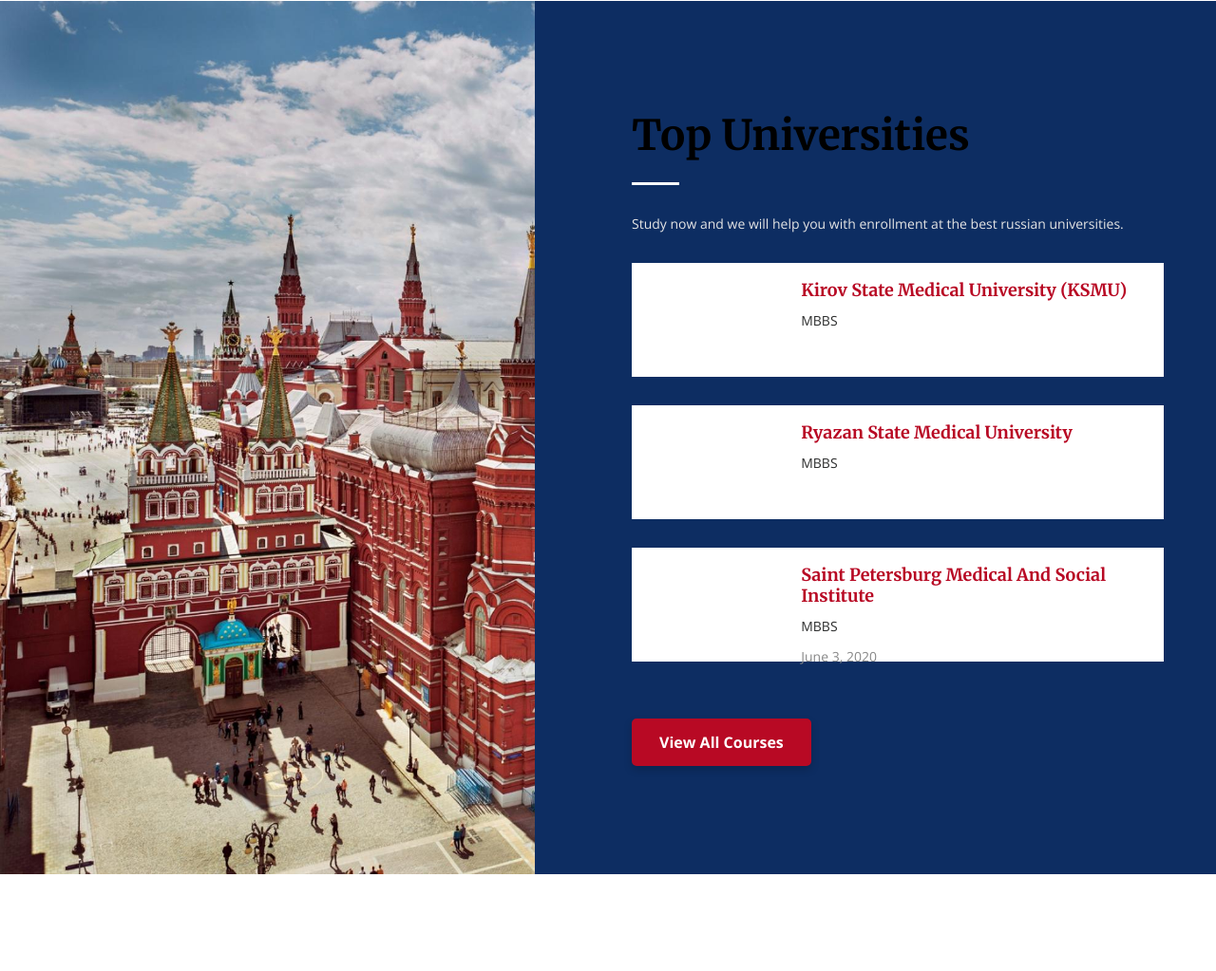
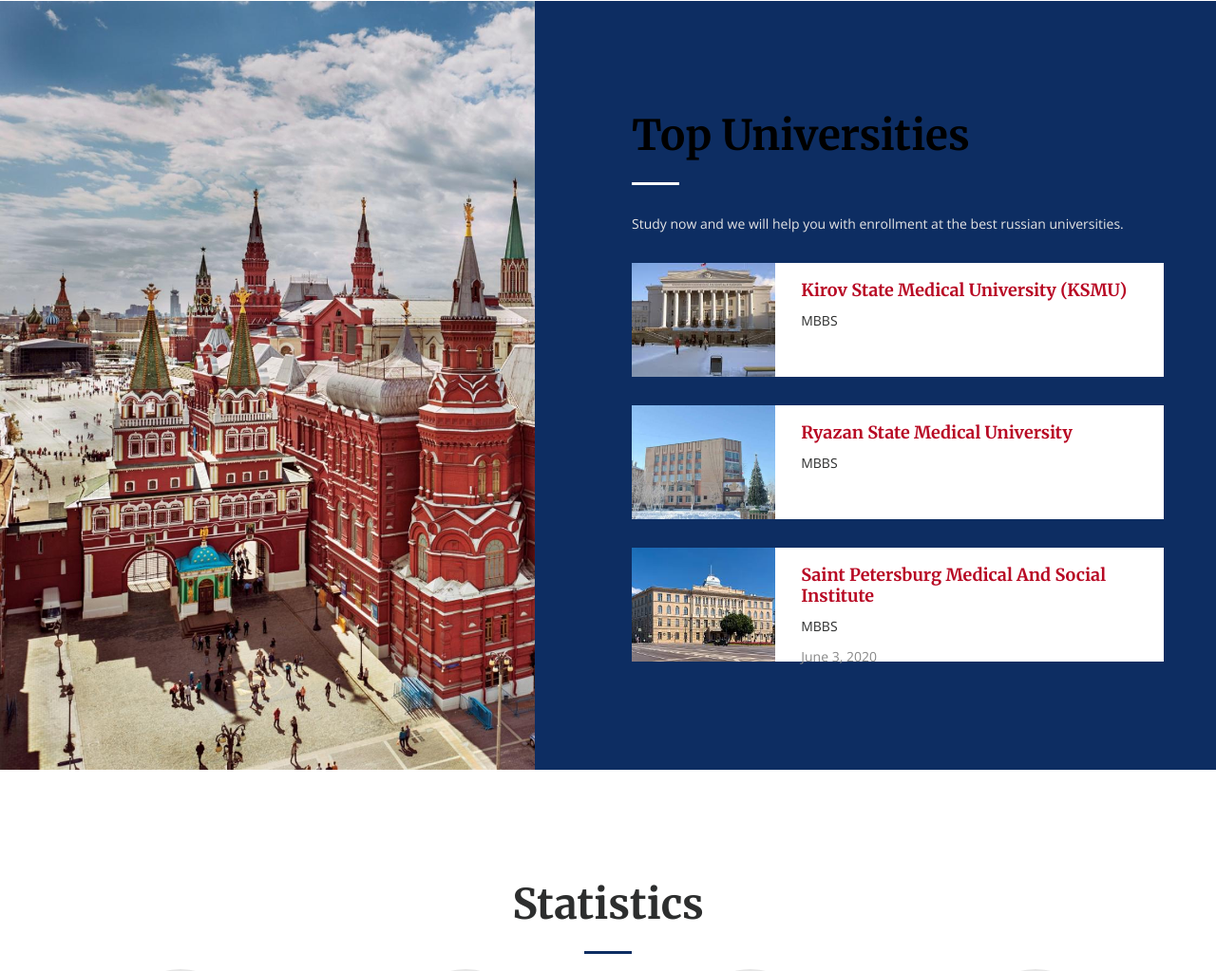
Before and after one commit to Digisailors/Neeconsultancy, a plain HTML site: page public/index.html in a window 1280 px wide. Shown: the part 1511-2534 px from the top of the page at 95% size. Drawn offline with nearby package versions, Linux system fonts and the light colour scheme.

Commit message:
home page

```diff
--- a/public/index.html
+++ b/public/index.html
@@ -196,7 +196,7 @@
                                 <hr class="divider hr-sm-left-0 bg-white">
                                 <div class="offset-top-30 offset-md-top-30 text-light">Study now and we will help you with enrollment at the best russian universities.</div>
                                 <div class="text-left post-vacation-wrap offset-top-30">
-                                    <article class="post-vacation"><a class="post-vacation-img-wrap bg-cover bg-image" href="course-details.html" style="background-image: url(images/course-01-150x120.jpg)"></a>
+                                    <article class="post-vacation"><a class="post-vacation-img-wrap bg-cover bg-image" href="course-details.html" style="background-image: url(images/kazansm.jpg)"></a>
                                         <div class="post-vacation-body">
                                             <div>
                                                 <h6 class="post-vacation-title"><a href="course-details.html">Kirov State Medical University (KSMU)</a></h6>
@@ -207,7 +207,7 @@
 
                                         </div>
                                     </article>
-                                    <article class="post-vacation"><a class="post-vacation-img-wrap bg-cover bg-image" href="course-details.html" style="background-image: url(images/course-02-150x120.jpg)"></a>
+                                    <article class="post-vacation"><a class="post-vacation-img-wrap bg-cover bg-image" href="course-details.html" style="background-image: url(images/Ryazan.jpg)"></a>
                                         <div class="post-vacation-body">
                                             <div>
                                                 <h6 class="post-vacation-title"><a href="course-details.html">Ryazan State Medical University</a></h6>
@@ -218,7 +218,7 @@
 
                                         </div>
                                     </article>
-                                    <article class="post-vacation"><a class="post-vacation-img-wrap bg-cover bg-image" href="course-details.html" style="background-image: url(images/course-03-150x120.jpg)"></a>
+                                    <article class="post-vacation"><a class="post-vacation-img-wrap bg-cover bg-image" href="course-details.html" style="background-image: url(images/Petersburg.jpg)"></a>
                                         <div class="post-vacation-body">
                                             <div>
                                                 <h6 class="post-vacation-title"><a href="course-details.html">Saint Petersburg Medical And Social Institute </a></h6>
@@ -232,7 +232,7 @@
                                         </div>
                                     </article>
                                 </div>
-                                <div class="offset-top-60"><a class="btn btn-primary" href="course-details.html">View All Courses</a></div>
+
                             </div>
                         </div>
                     </div>
```
Also changed, not shown: public/images/petersburg.jpg (added).
